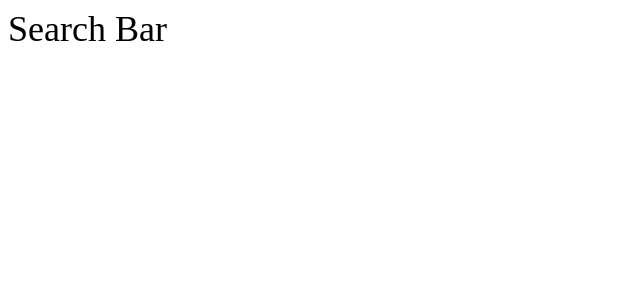
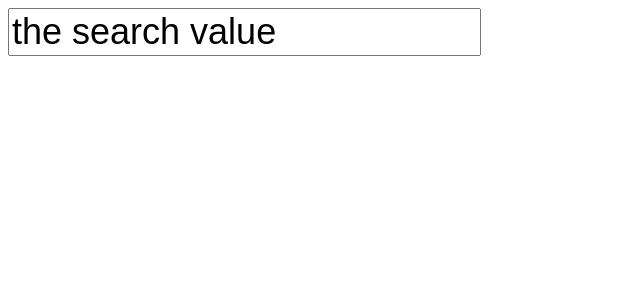
Before and after one commit to mihiranchathuranga/learn_react3, a React (Create React App) app: page / in a window 1280 px wide. Shown: the top 300 px of the page, without its empty margins (0-640 px from the left). Built offline with nearby package versions, Linux system fonts and the light colour scheme.

Commit message:
add the input field,define new variable

```diff
--- a/src/components/SearchBar/SearchBar.js
+++ b/src/components/SearchBar/SearchBar.js
@@ -2,8 +2,12 @@ import React from 'react'
 import './SearchBar.css'
 
 const SearchBar = () =>{
+const searchValue = "the search value"
+
    return(
-       <div>Search Bar</div>
+       <div>
+           <input type="text" value={searchValue}/>
+       </div>
    )
 }
 
```
